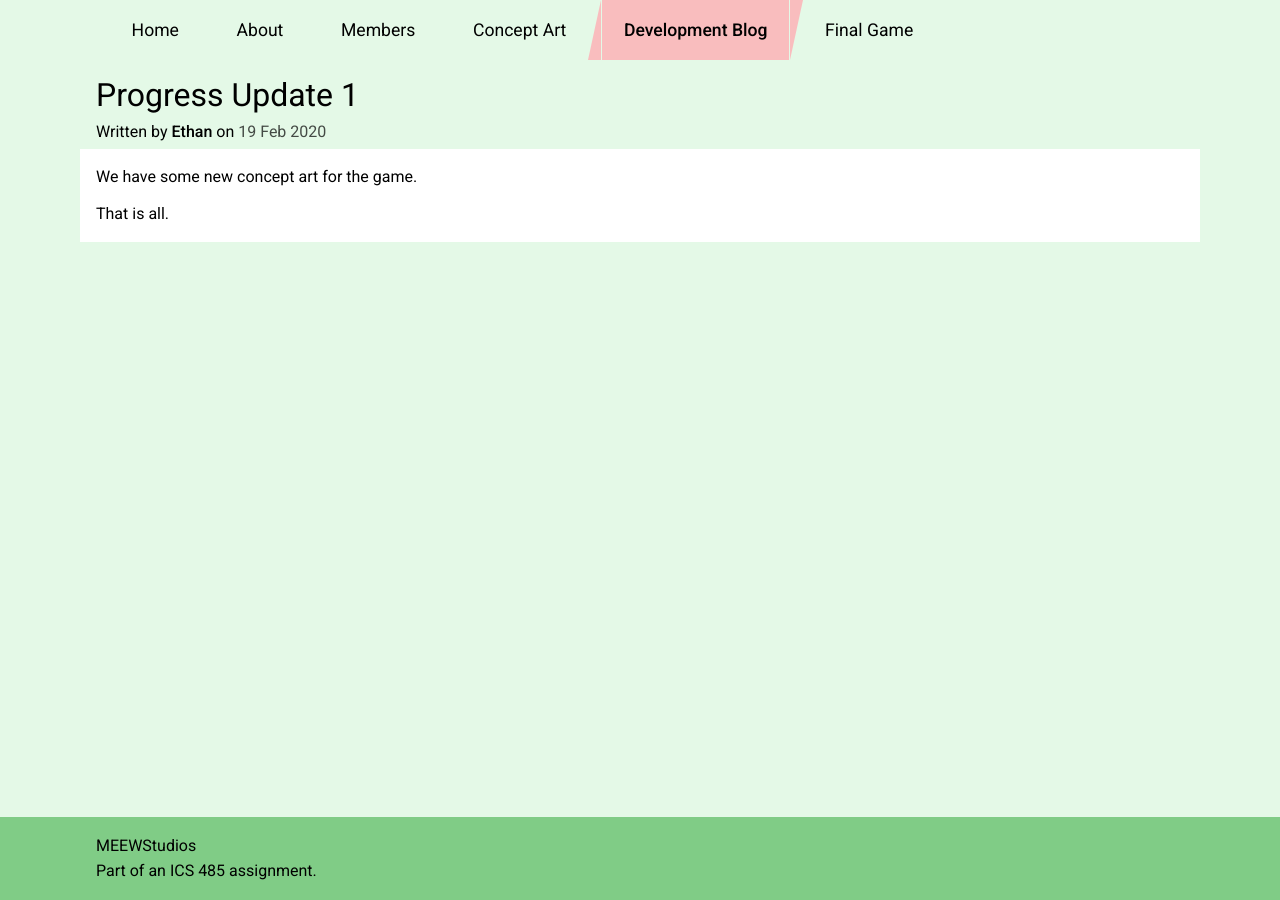
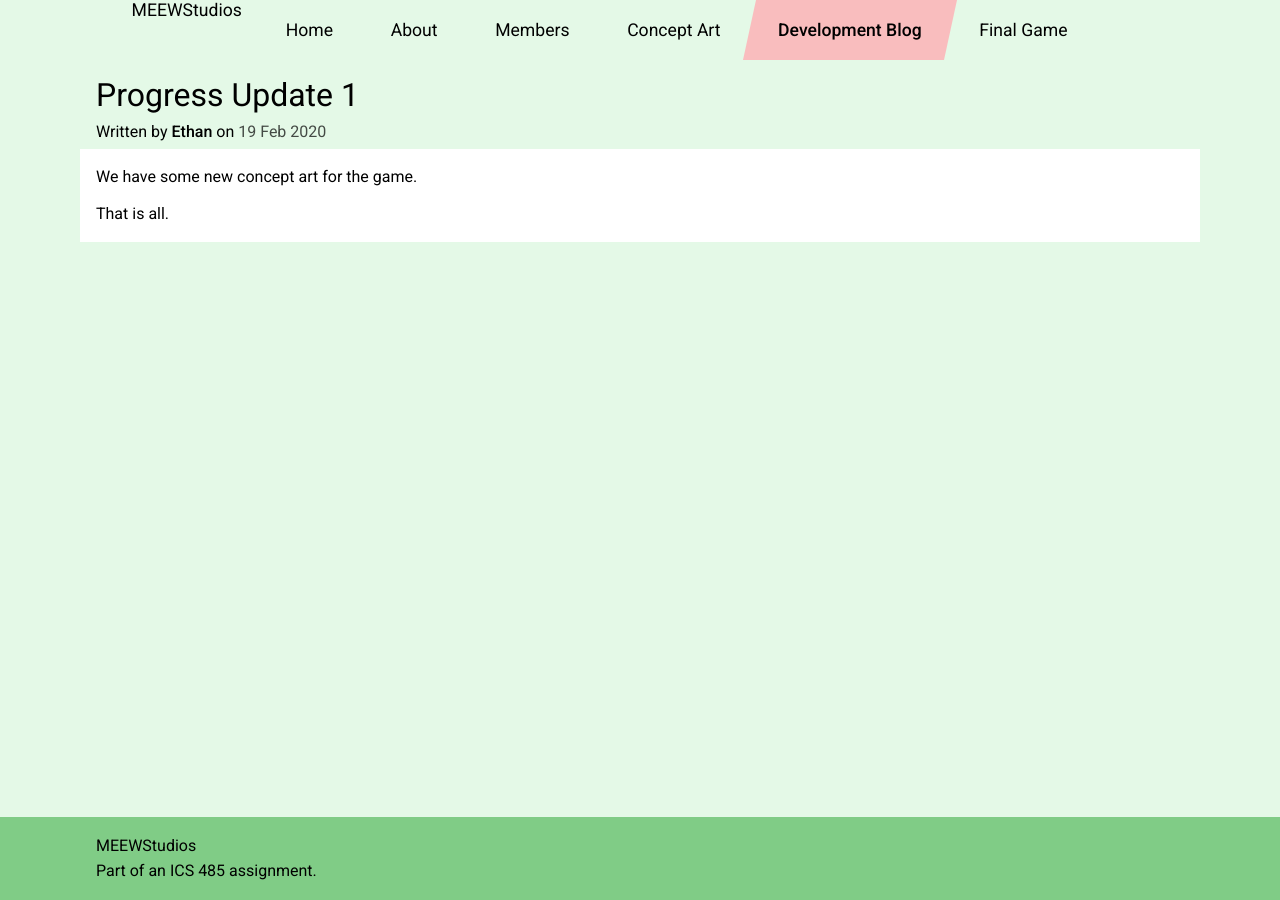
Before and after one commit to MEEWStudios/jekyll-testbed, a Jekyll site: the page built from development/1.md, in a window 1280 px wide. Built offline with Jekyll 4.4.1, drawn with Linux system fonts in a browser that asks for light colours.

Commit message:
Add team name to navigation

```diff
--- a/_includes/header.html
+++ b/_includes/header.html
@@ -1,4 +1,5 @@
 <header>
+	<div>MEEWStudios</div>
 	<a href='{{site.baseurl}}/'><div>Home</div></a>
 	<a href='{{site.baseurl}}/about'><div>About</div></a>
 	<a href='{{site.baseurl}}/members'><div>Members</div></a>
--- a/style/navigation.css
+++ b/style/navigation.css
@@ -16,7 +16,7 @@ header {
 	z-index: 1;
 }
 
-header span,
+header > div,
 header a {
 	position: relative;
 	display: inline-flex;
@@ -32,7 +32,7 @@ header a {
 }
 
 header a:first-child,
-header span:first-child {
+header > div:first-child {
 	margin-left: calc(var(--navigation-angle-width) + var(--navigation-spacing));
 }
 
@@ -74,3 +74,7 @@ header a.active {
 header a div {
 	margin: auto;
 }
+
+header > div {
+	margin: auto 0;
+}
```
